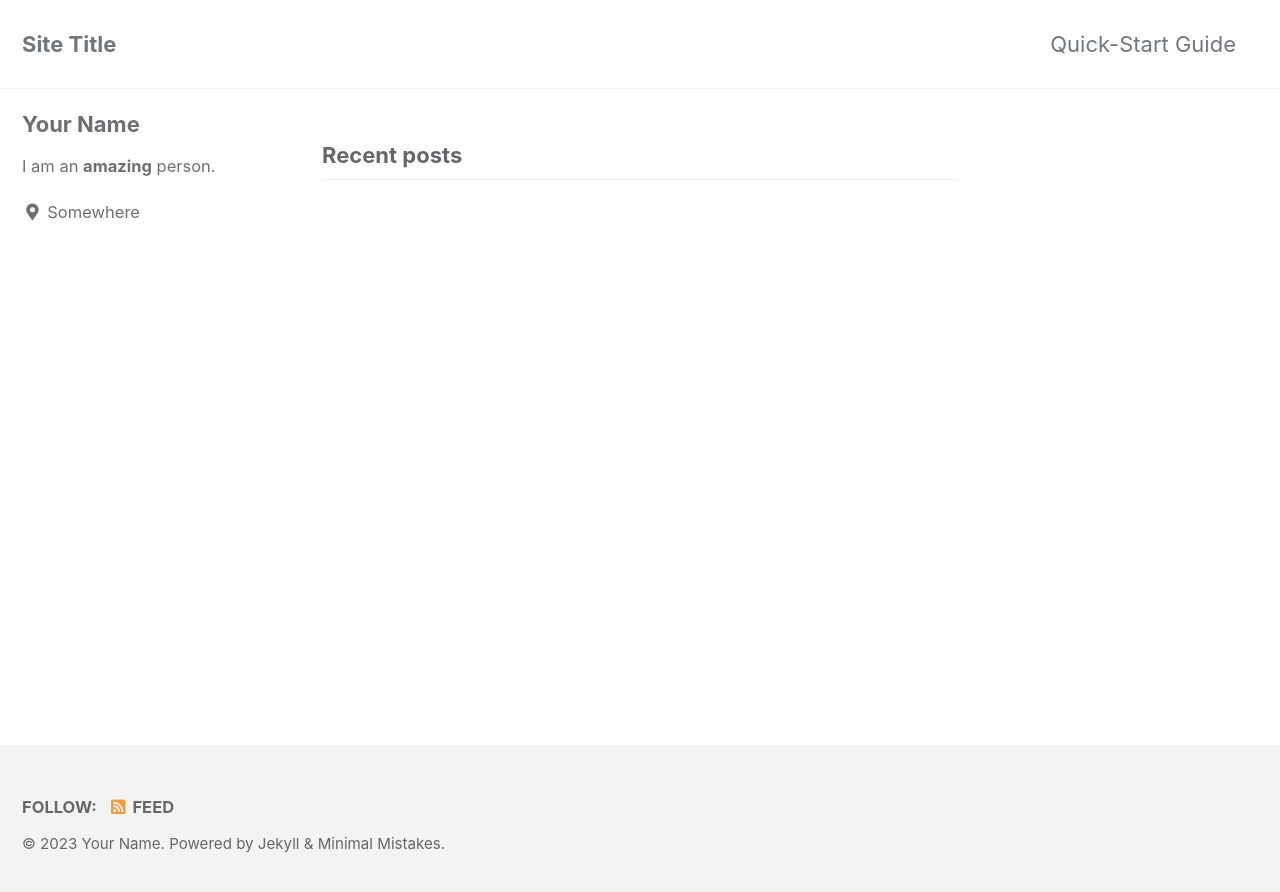
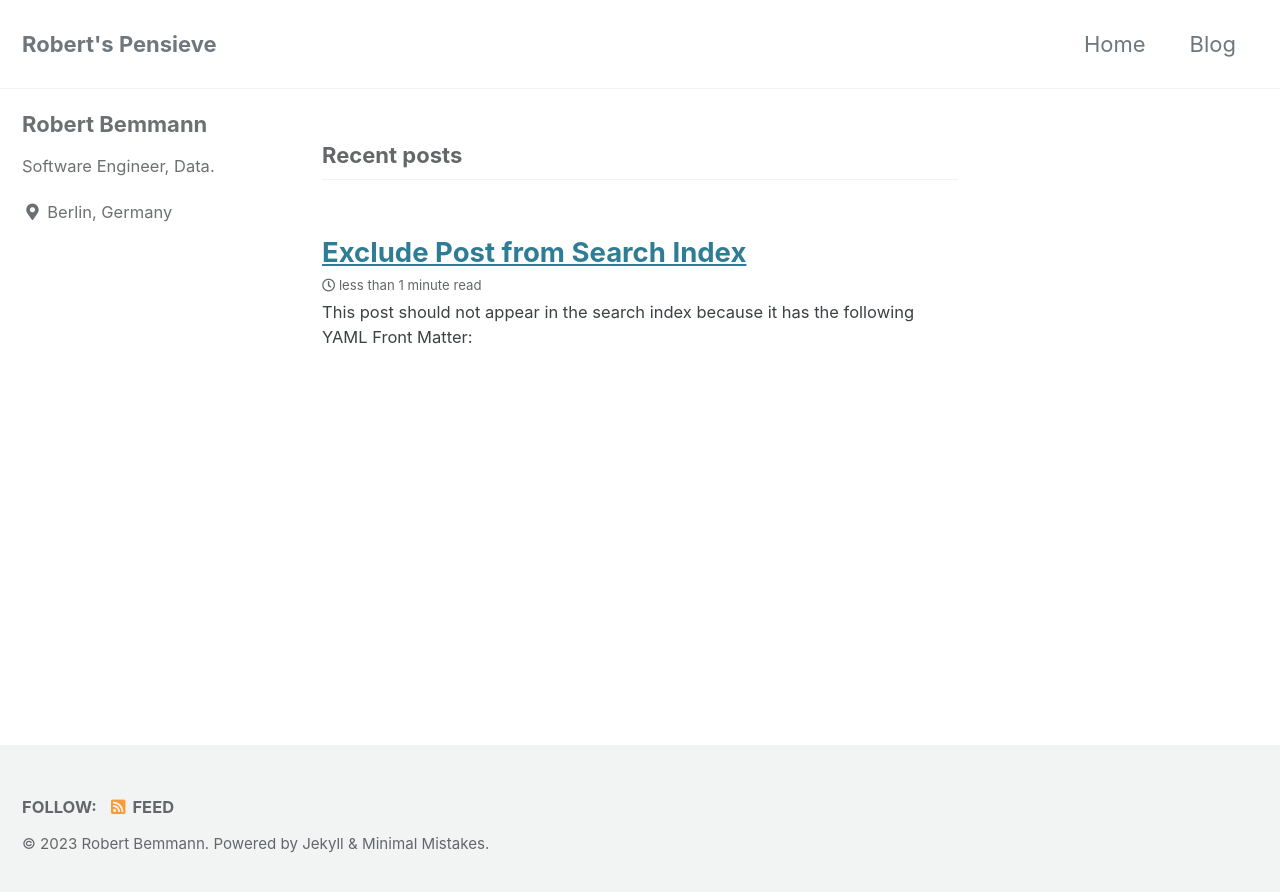
Before and after one commit to RobertBemmann/pensieve, a Jekyll site: the page built from index.html, in a window 1280 px wide. Shown: the top 892 px of the page. Built offline with Jekyll 4.4.1, drawn with Linux system fonts in a browser that asks for light colours; cached includes are drawn as plain includes; the list of posts is cut into pages by our own code.

Commit message:
add dummy post

````diff
--- a/_config.yml
+++ b/_config.yml
@@ -16,11 +16,11 @@ minimal_mistakes_skin    : "default" # "air", "aqua", "contrast", "dark", "dirt"
 
 # Site Settings
 locale                   : "en-US"
-title                    : "Site Title"
+title                    : "Robert's Pensieve"
 title_separator          : "-"
 subtitle                 : # site tagline that appears below site title in masthead
-name                     : "Your Name"
-description              : "An amazing website."
+name                     : "Robert Bemmann"
+description              : "I write about work related data engineering stuff"
 url                      : # the base hostname & protocol for your site e.g. "https://mmistakes.github.io"
 baseurl                  : # the subpath of your site, e.g. "/blog"
 repository               : # GitHub username/repo-name e.g. "mmistakes/minimal-mistakes"
@@ -104,10 +104,10 @@ analytics:
 
 # Site Author
 author:
-  name             : "Your Name"
+  name             : "Robert Bemmann"
   avatar           : # path of avatar image, e.g. "/assets/images/bio-photo.jpg"
-  bio              : "I am an **amazing** person."
-  location         : "Somewhere"
+  bio              : "Software Engineer, Data."
+  location         : "Berlin, Germany"
   email            :
   links:
     - label: "Email"
--- a/_data/navigation.yml
+++ b/_data/navigation.yml
@@ -1,11 +1,11 @@
 # main links
 main:
-  - title: "Quick-Start Guide"
-    url: https://mmistakes.github.io/minimal-mistakes/docs/quick-start-guide/
+  - title: "Home"
+    url: https://robertbemmann.github.io/pensieve/
   # - title: "About"
   #   url: https://mmistakes.github.io/minimal-mistakes/about/
-  # - title: "Sample Posts"
-  #   url: /year-archive/
+  - title: "Blog"
+    url: /year-archive/
   # - title: "Sample Collections"
   #   url: /collection-archive/
   # - title: "Sitemap"
--- /dev/null
+++ b/_posts/2017-11-28-post-exclude-search.md
@@ -0,0 +1,29 @@
+---
+title:  "Exclude Post from Search Index"
+search: false
+categories:
+  - Jekyll
+last_modified_at: 2018-02-19T08:06:00-05:00
+---
+
+This post should not appear in the search index because it has the following YAML Front Matter:
+
+```yaml
+search: false
+```
+
+**Note:** `search: false` only works to exclude posts when using Lunr as a search provider.
+{: .notice--info}
+
+To exclude files when using Algolia as a search provider add an array to `algolia.files_to_exclude` in your `_config.yml`. For more configuration options be sure to check their [full documentation](https://community.algolia.com/jekyll-algolia/options.html).
+
+```yaml
+algolia:
+  # Exclude more files from indexing
+  files_to_exclude:
+    - index.html
+    - index.md
+    - excluded-file.html
+    - _posts/2017-11-28-post-exclude-search.md
+    - subdirectory/*.html
+```
````
Also changed, not shown: _pages/year-archive.md (added, +6 -0 lines).
